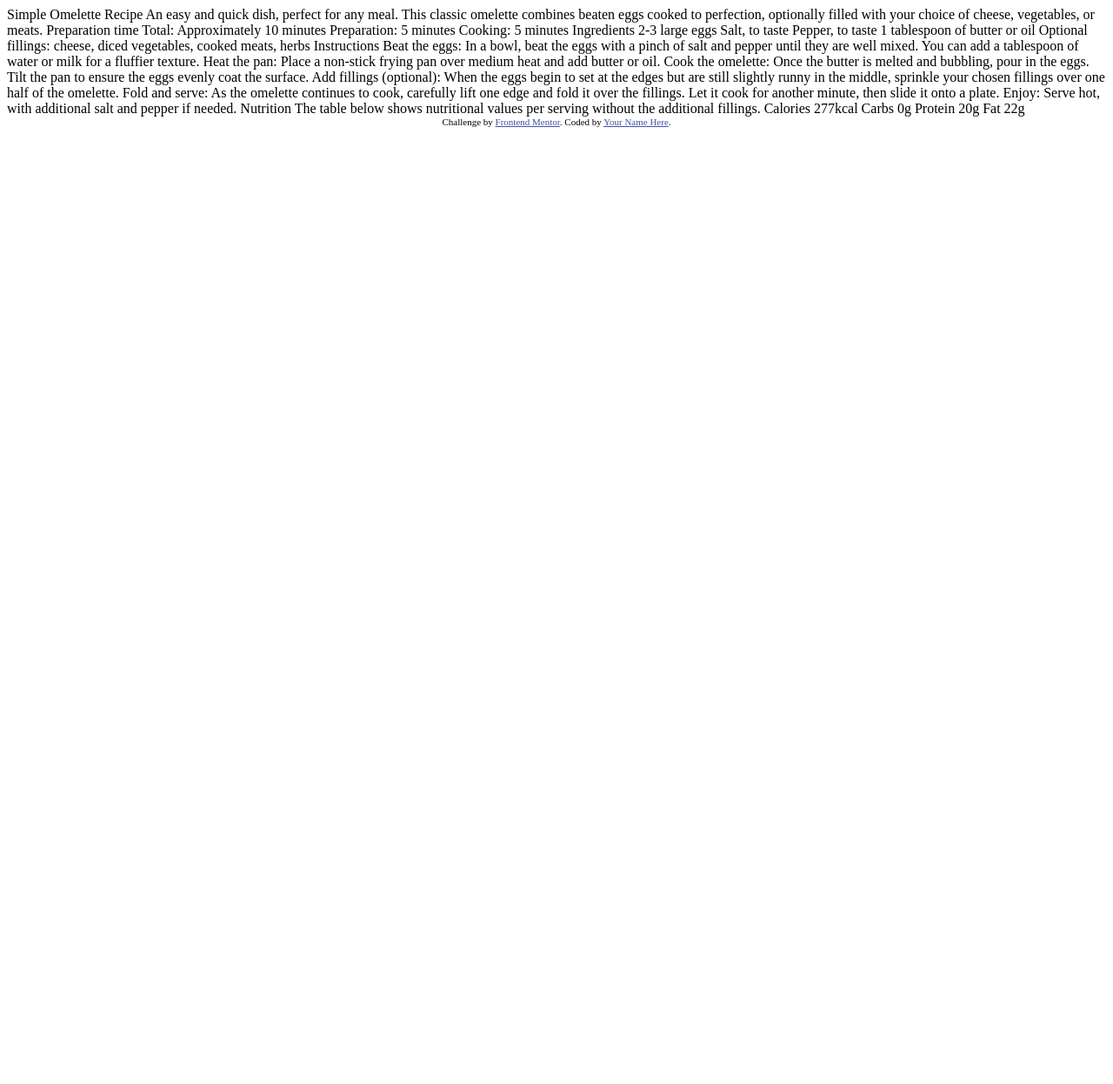
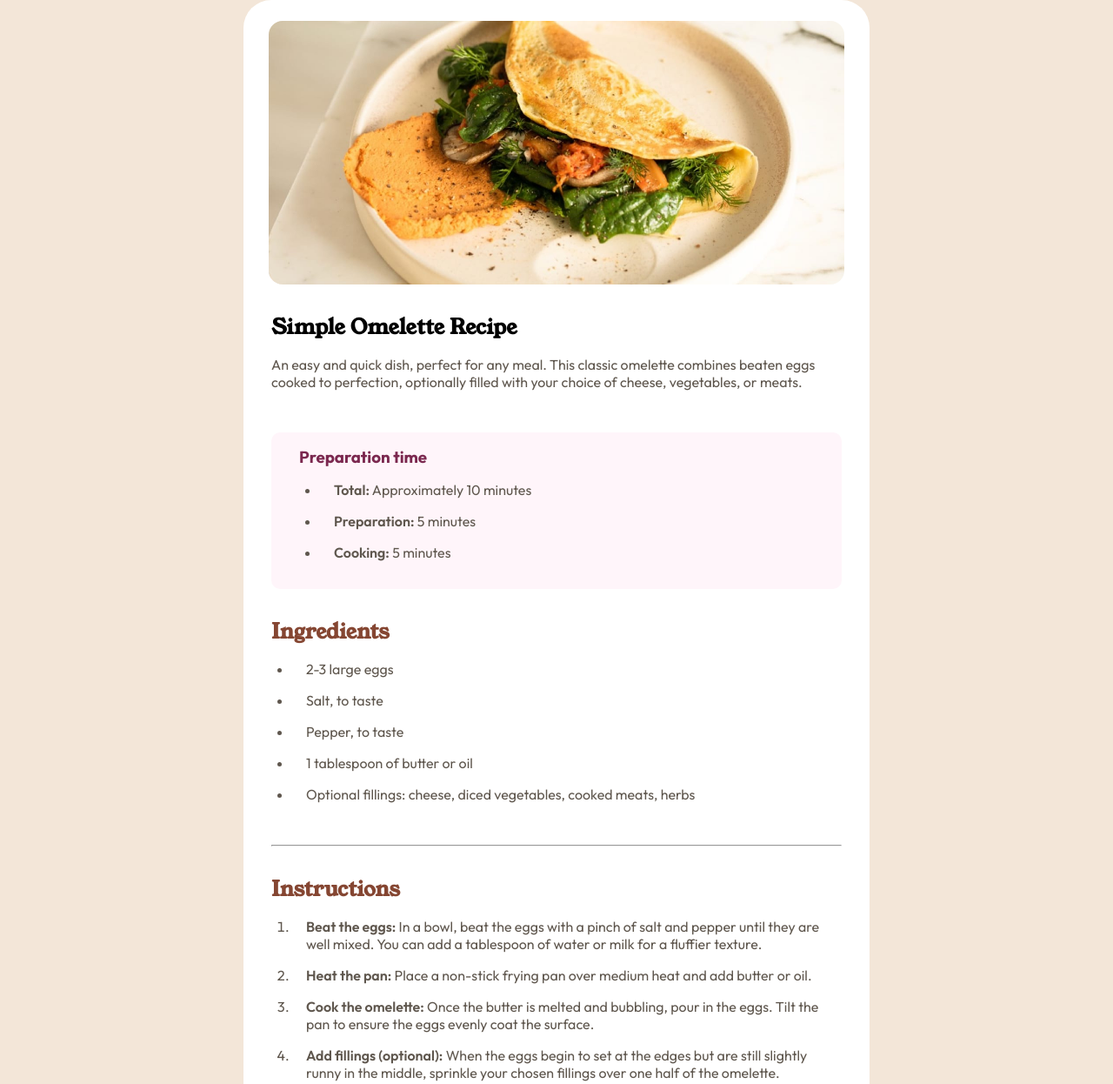
Before and after one commit to rameesha0126/recipe-page-main, a plain HTML site: page index.html in a window 1280 px wide. Shown: the top 1246 px of the page at 87% size. Before the commit the page ends 800 px from the top, so only its background shows below. Drawn offline with Linux system fonts and the light colour scheme.

Commit message:
First draft of code

```diff
--- a/index.html
+++ b/index.html
@@ -3,75 +3,71 @@
 <head>
   <meta charset="UTF-8">
   <meta name="viewport" content="width=device-width, initial-scale=1.0"> <!-- displays site properly based on user's device -->
-
   <link rel="icon" type="image/png" sizes="32x32" href="./assets/images/favicon-32x32.png">
-
+  <link rel="stylesheet" href="./styles.css">
   <title>Frontend Mentor | Recipe page</title>
-
-  <!-- Feel free to remove these styles or customise in your own stylesheet 👍 -->
-  <style>
-    .attribution { font-size: 11px; text-align: center; }
-    .attribution a { color: hsl(228, 45%, 44%); }
-  </style>
 </head>
 <body>
-
-  Simple Omelette Recipe
-
-  An easy and quick dish, perfect for any meal. This classic omelette combines beaten eggs cooked
-  to perfection, optionally filled with your choice of cheese, vegetables, or meats.
-
-  Preparation time
-
-  Total: Approximately 10 minutes
-  Preparation: 5 minutes
-  Cooking: 5 minutes
-
-  Ingredients
-
-  2-3 large eggs
-  Salt, to taste
-  Pepper, to taste
-  1 tablespoon of butter or oil
-  Optional fillings: cheese, diced vegetables, cooked meats, herbs
-
-  Instructions
-
-  Beat the eggs: In a bowl, beat the eggs with a pinch of salt and pepper until they are well mixed.
-  You can add a tablespoon of water or milk for a fluffier texture.
-
-  Heat the pan: Place a non-stick frying pan over medium heat and add butter or oil.
-
-  Cook the omelette: Once the butter is melted and bubbling, pour in the eggs. Tilt the pan to ensure
-  the eggs evenly coat the surface.
-
-  Add fillings (optional): When the eggs begin to set at the edges but are still slightly runny in the
-  middle, sprinkle your chosen fillings over one half of the omelette.
-
-  Fold and serve: As the omelette continues to cook, carefully lift one edge and fold it over the
-  fillings. Let it cook for another minute, then slide it onto a plate.
-
-  Enjoy: Serve hot, with additional salt and pepper if needed.
-
-  Nutrition
-
-  The table below shows nutritional values per serving without the additional fillings.
-
-  Calories
-  277kcal
-
-  Carbs
-  0g
-
-  Protein
-  20g
-
-  Fat
-  22g
-
-  <div class="attribution">
-    Challenge by <a href="https://www.frontendmentor.io?ref=challenge" target="_blank">Frontend Mentor</a>.
-    Coded by <a href="#">Your Name Here</a>.
-  </div>
+  <main class="recipe-page-component">
+    <div class="hero-image">
+      <img src="./assets/images/image-omelette.jpeg" alt="image-omelette" id="hero-image">
+    </div>
+    <section class="introduction">
+      <h1>Simple Omelette Recipe</h1>
+      <p>An easy and quick dish, perfect for any meal. This classic omelette combines beaten eggs cooked
+        to perfection, optionally filled with your choice of cheese, vegetables, or meats.</p>
+    </section>
+    <section class="preparation">
+      <h3>Preparation time</h3>
+      <ul class="preparation-list">
+        <li><span>Total:</span> Approximately 10 minutes</li>
+        <li><span>Preparation:</span> 5 minutes</li>
+        <li><span>Cooking:</span> 5 minutes</li>
+      </ul>
+    </section>
+    <section class="ingredients">
+      <h2>Ingredients</h2>
+      <ul class="ingredients-list">
+        <li>2-3 large eggs</li>
+        <li>Salt, to taste</li>
+        <li>Pepper, to taste</li>
+        <li>1 tablespoon of butter or oil</li>
+        <li>Optional fillings: cheese, diced vegetables, cooked meats, herbs</li>
+      </ul>
+    </section>
+    <hr class="horizontal-line">
+    <section class="instructions">
+      <h2>Instructions</h2>
+      <ol class="instructions-list">
+        <li><span>Beat the eggs:</span> In a bowl, beat the eggs with a pinch of salt and pepper until they are well mixed. You can add a tablespoon of water or milk for a fluffier texture.</li>
+        <li><span>Heat the pan:</span> Place a non-stick frying pan over medium heat and add butter or oil.</li>
+        <li><span>Cook the omelette:</span> Once the butter is melted and bubbling, pour in the eggs. Tilt the pan to ensure the eggs evenly coat the surface.</li>
+        <li><span>Add fillings (optional):</span> When the eggs begin to set at the edges but are still slightly runny in the middle, sprinkle your chosen fillings over one half of the omelette.</li>
+        <li><span>Fold and serve:</span> As the omelette continues to cook, carefully lift one edge and fold it over the fillings. Let it cook for another minute, then slide it onto a plate.</li>
+        <li><span>Enjoy:</span> Serve hot, with additional salt and pepper if needed.</li>
+      </ol>
+    </section>
+    <hr class="horizontal-line">
+    <section class="nutrition">
+      <h2>Nutrition</h2>
+      <p>The table below shows nutritional values per serving without the additional fillings.</p>
+      <div class="nutrition-facts">
+        <p>Calories</p>
+        <p class="value">277kcal</p>
+        <p>Carbs</p>
+        <p class="value">0g</p>
+        <p>Protein</p>
+        <p class="value">20g</p>
+        <p>Fat</p>
+        <p class="value">22g</p>
+      </div>
+    </section>
+  </main>
+  <footer>
+    <div class="attribution">
+      Challenge by <a href="https://www.frontendmentor.io?ref=challenge" target="_blank">Frontend Mentor</a>.
+      Coded by <a href="https://www.frontendmentor.io/profile/rameesha0126">rameesha0126</a>.
+    </div>
+  </footer>
 </body>
 </html>
--- /dev/null
+++ b/styles.css
@@ -0,0 +1,127 @@
+@font-face {
+    font-family: "Young Serif";
+    src: url("./assets/fonts/young-serif/YoungSerif-Regular.ttf");
+    font-weight: 400;
+}
+
+@font-face {
+    font-family: "Outfit";
+    src: url("./assets/fonts/outfit/Outfit-VariableFont_wght.ttf");
+    font-weight: 400, 600, 700;
+}
+
+* {
+    margin: 0;
+    padding: 0;
+    box-sizing: border-box;
+}
+
+:root {
+    --White: hsl(0, 0%, 100%);
+    --Stone-100: hsl(30, 54%, 90%);
+    --Stone-150: hsl(30, 18%, 87%);
+    --Stone-600: hsl(30, 10%, 34%);
+    --Stone-900: hsl(24, 5%, 18%);
+    --Brown-800: hsl(14, 45%, 36%);
+    --Rose-800: hsl(332, 51%, 32%);
+    --Rose-50: hsl(330, 100%, 98%);
+}
+
+html {
+    font-size: 16px;
+}
+
+body {
+    min-height: 100vh;
+    max-width: auto;
+    display: flex;
+    flex-direction: column;
+    align-items: center;
+    justify-content: center;
+    background-color: var(--Stone-100);
+    font-family: "Outfit";
+}
+
+.recipe-page-component {
+    background-color: var(--White);
+    max-width: 375px;
+    min-height: 100vw;
+    text-align: left;
+}
+
+.hero-image > img {
+    width: 100%;
+    object-fit: contain;
+}
+
+section {
+    padding: 1rem;
+    margin: 1rem;
+}
+
+h1, h2 {
+    font-family: "Young Serif";
+}
+
+ul, ol {
+    list-style-position: outside;
+    width: inherit;
+    margin-left: 1.5rem;
+}
+
+.preparation {
+    background-color: var(--Rose-50);
+    margin: 1rem 2rem;
+    padding: 1rem 2rem;
+    border-radius: 10px;
+}
+
+.preparation > h3 {
+    color: var(--Rose-800);
+}
+
+.nutrition-facts {
+    display: grid;
+    grid-template-columns: auto auto;
+}
+
+.value {
+    font-weight: 700;
+    color: var(--Brown-800);
+}
+
+h2 {
+    color: var(--Brown-800);
+}
+
+p, li {
+    color: var(--Stone-600);
+    margin: 1rem 0;
+}
+
+li {
+    padding-left: 1rem;
+}
+
+span {
+    font-weight: 600;
+}
+
+.horizontal-line {
+    margin: 1rem 2rem;
+    color: var(--Rose-800);
+}
+
+@media only screen and (min-width: 375px) {
+    .recipe-page-component {
+        max-width: 720px;
+        border-radius: 2rem;
+    }
+
+    .hero-image > img {
+        display: block;
+        margin: 1.5rem auto 1rem;
+        width: 92%;
+        border-radius: 1rem;
+    }
+}
```
Also changed, not shown: 1 other file.
